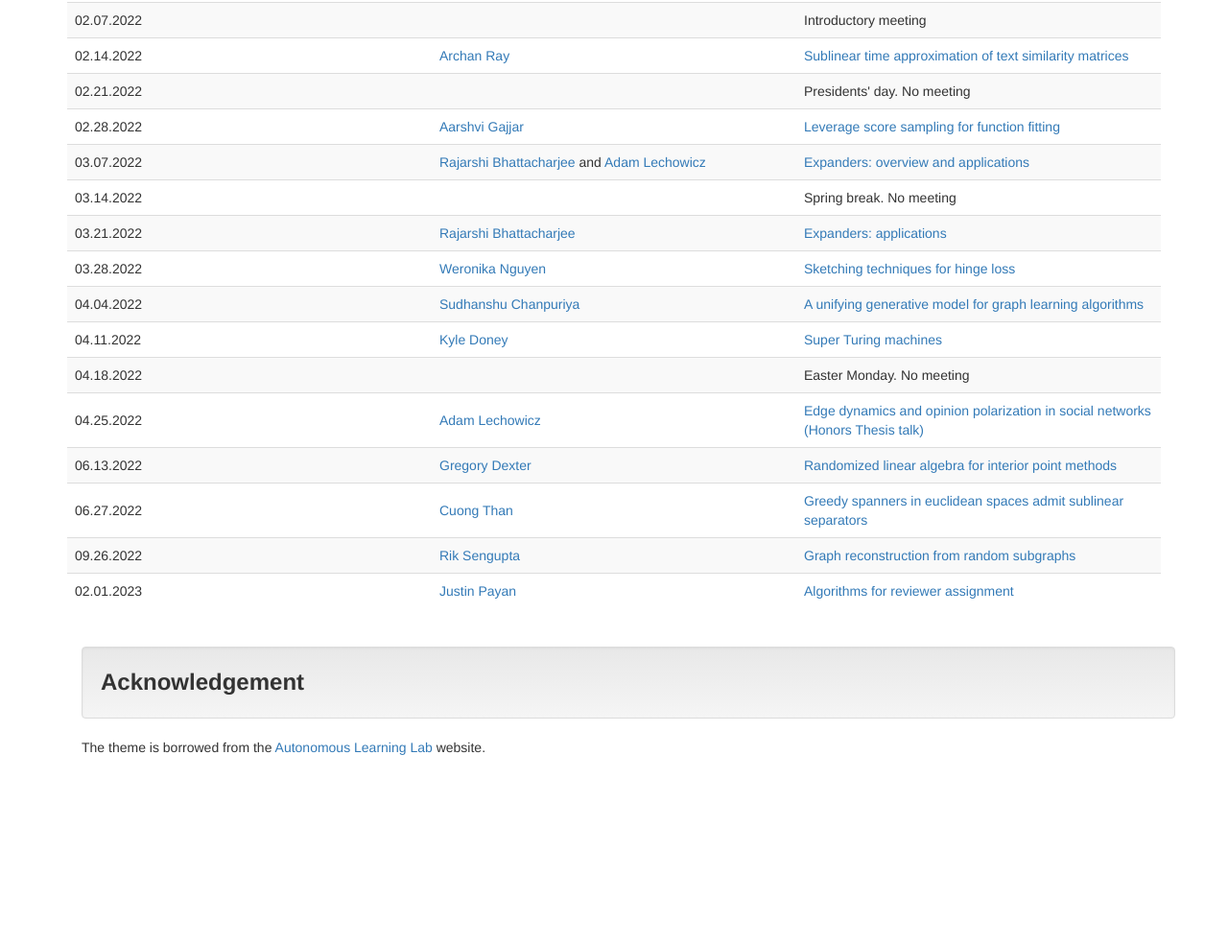
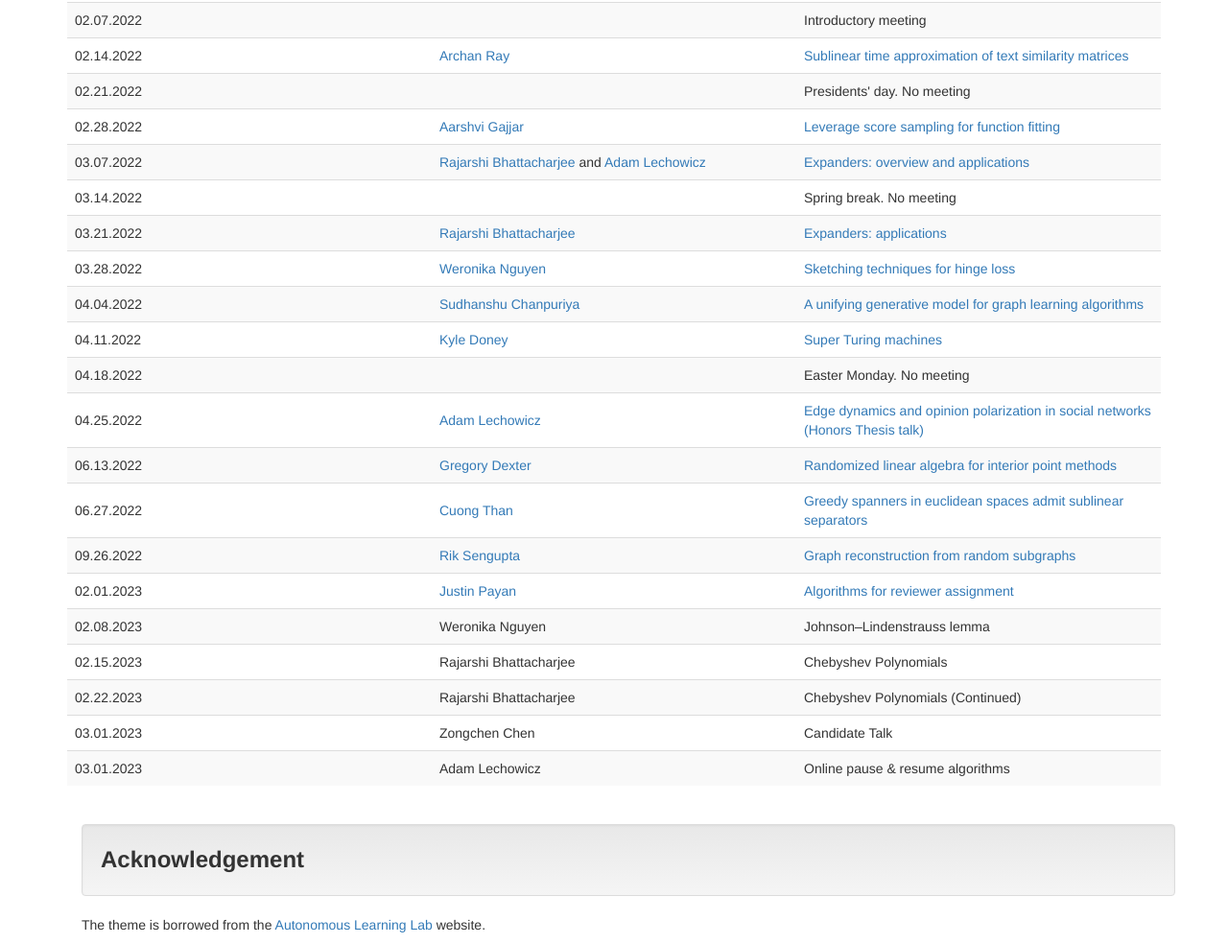
Before and after one commit to theoryumass/theoryumass.github.io, a plain HTML site: page index.html in a window 1280 px wide. Shown: the part 511-1495 px from the top of the page at 96% size. Before the commit the page ends 1310 px from the top, so only its background shows below. Drawn offline with nearby package versions, Linux system fonts and the light colour scheme.

Commit message:
Update index.html

```diff
--- a/index.html
+++ b/index.html
@@ -230,6 +230,51 @@
                                                 <a> Algorithms for reviewer assignment</a>
                                         </td>
                                 </tr>
+				<tr>
+                                        <td class="col-sm-3" style="vertical-align:middle;">02.08.2023</td>
+                                        <td class="col-sm-3" style="vertical-align:middle;">
+                                                Weronika Nguyen
+                                        </td>
+                                        <td class="col-sm-3" style="vertical-align:middle;">
+                                                Johnson–Lindenstrauss lemma
+                                        </td>
+                                </tr>
+				<tr>
+                                        <td class="col-sm-3" style="vertical-align:middle;">02.15.2023</td>
+                                        <td class="col-sm-3" style="vertical-align:middle;">
+                                                Rajarshi Bhattacharjee
+                                        </td>
+                                        <td class="col-sm-3" style="vertical-align:middle;">
+                                                Chebyshev Polynomials
+                                        </td>
+                                </tr>
+				<tr>
+                                        <td class="col-sm-3" style="vertical-align:middle;">02.22.2023</td>
+                                        <td class="col-sm-3" style="vertical-align:middle;">
+                                                Rajarshi Bhattacharjee
+                                        </td>
+                                        <td class="col-sm-3" style="vertical-align:middle;">
+                                                Chebyshev Polynomials (Continued)
+                                        </td>
+                                </tr>
+				<tr>
+                                        <td class="col-sm-3" style="vertical-align:middle;">03.01.2023</td>
+                                        <td class="col-sm-3" style="vertical-align:middle;">
+                                                Zongchen Chen
+                                        </td>
+                                        <td class="col-sm-3" style="vertical-align:middle;">
+                                                Candidate Talk
+                                        </td>
+                                </tr>
+				<tr>
+                                        <td class="col-sm-3" style="vertical-align:middle;">03.01.2023</td>
+                                        <td class="col-sm-3" style="vertical-align:middle;">
+                                                Adam Lechowicz
+                                        </td>
+                                        <td class="col-sm-3" style="vertical-align:middle;">
+                                                Online pause & resume algorithms
+                                        </td>
+                                </tr>
 			</tbody>
 		</table>
 
```
